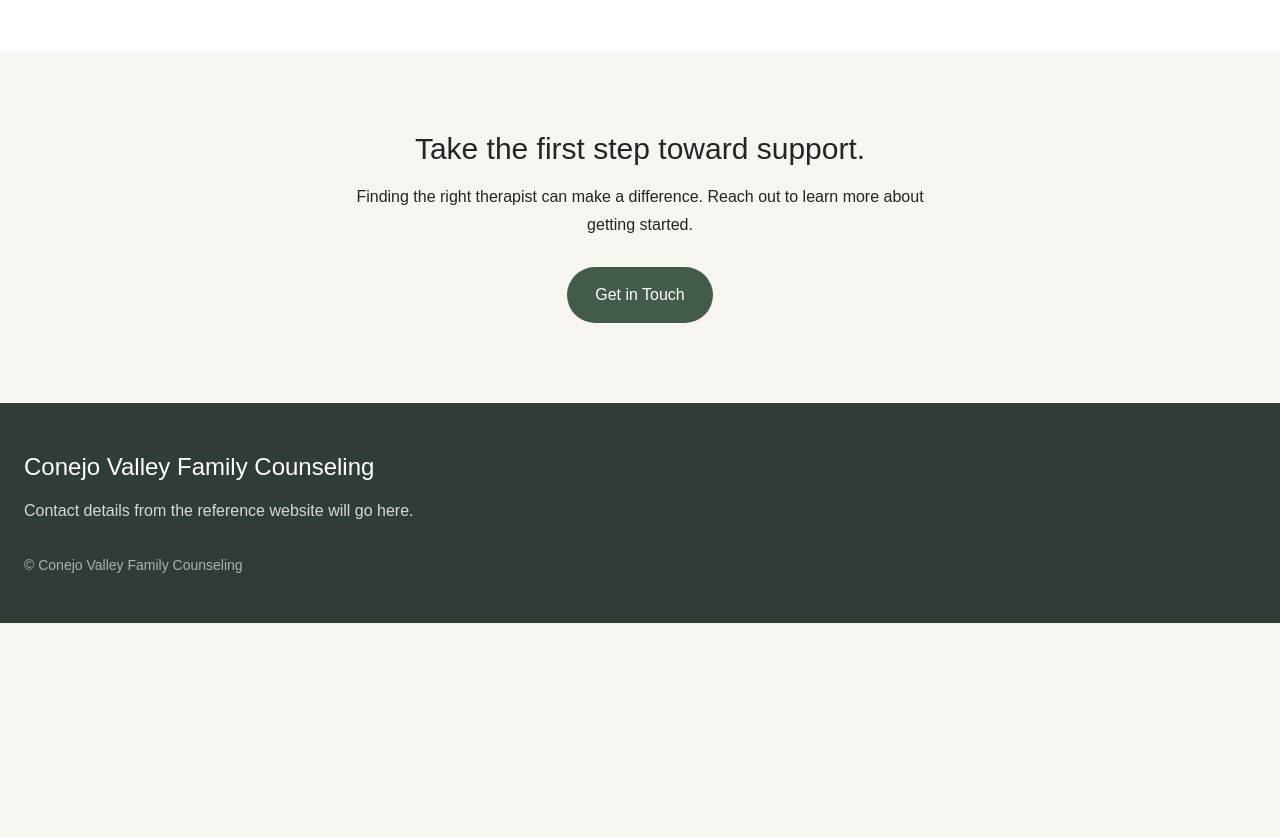
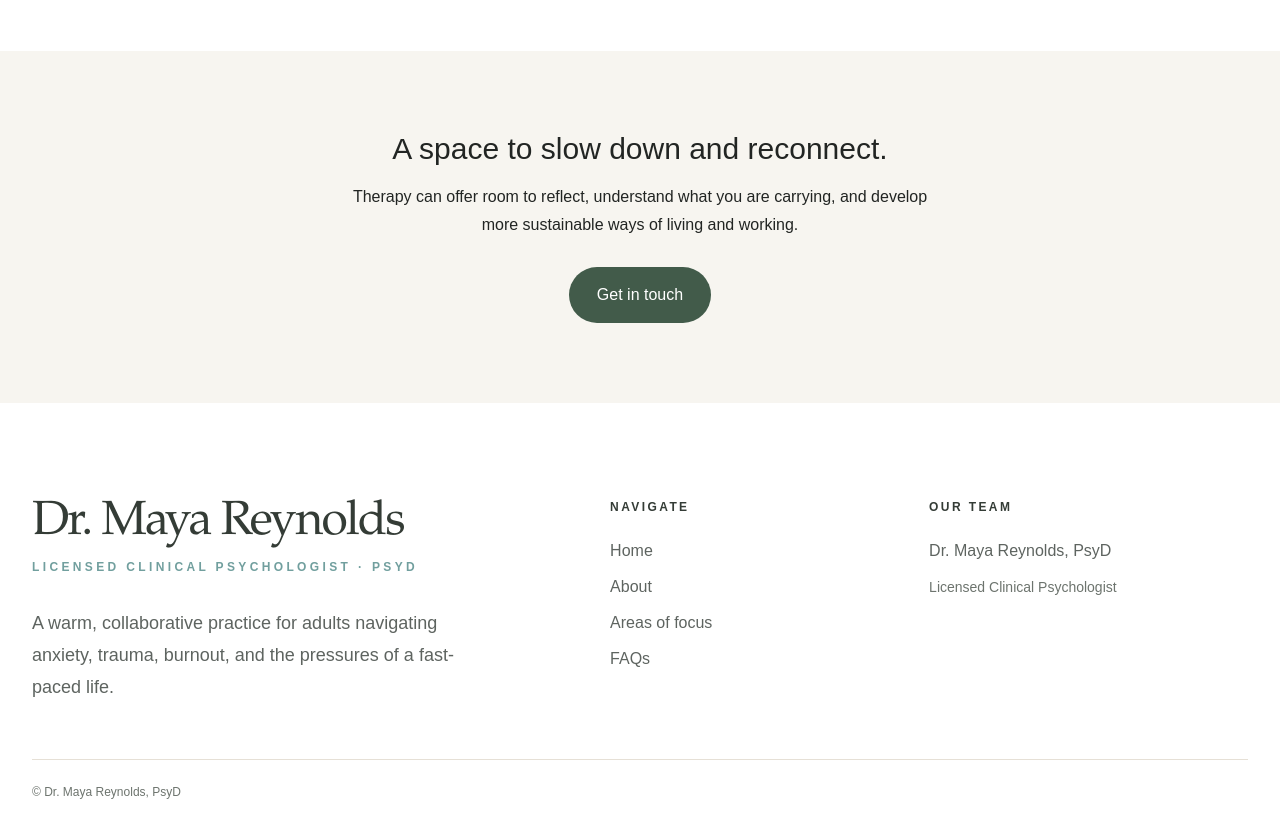
Before and after one commit to ri20045/grow-my-therapy, a Next.js app: page / in a window 1280 px wide. Shown: the part 4460-5297 px from the top of the page. Before the commit the page ends 5083 px from the top, so only its background shows below. Built offline with nearby package versions, Linux system fonts and the light colour scheme.

Commit message:
Add footer and contact

```diff
--- a/app/page.tsx
+++ b/app/page.tsx
@@ -1,4 +1,5 @@
 import Header from "@/components/layout/Header";
+import Footer from "@/components/layout/Footer";
 import AudienceGrid from "@/components/sections/AudienceGrid";
 import ExpertiseTags from "@/components/sections/ExpertiseTags";
 import FaqSection from "@/components/sections/FaqSection";
@@ -20,40 +21,23 @@ export default function Home() {
         <OurOffice />
         <FaqSection />
 
-      {/* Appointment CTA */}
       <section className="px-6 py-20 text-center">
         <h2 className="text-3xl font-medium">
-          Take the first step toward support.
+          A space to slow down and reconnect.
         </h2>
         <p className="mx-auto mt-4 max-w-xl leading-7">
-          Finding the right therapist can make a difference.
-          Reach out to learn more about getting started.
+          Therapy can offer room to reflect, understand what you are carrying, and develop more sustainable ways of living and working.
         </p>
         <a
-          href="#contact"
           className="mt-7 inline-block rounded-full
             bg-[#425b4a] px-7 py-4 text-white"
+          href="#contact"
         >
-          Get in Touch
+          Get in touch
         </a>
       </section>
 
-      {/* Contact */}
-      <footer id="contact" className="bg-[#303d34]
-        px-6 py-12 text-white">
-        <div className="mx-auto max-w-7xl">
-          <h2 className="text-2xl font-medium">
-            Conejo Valley Family Counseling
-          </h2>
-          <p className="mt-4 text-white/80">
-            Contact details from the reference website
-            will go here.
-          </p>
-          <p className="mt-8 text-sm text-white/60">
-            © Conejo Valley Family Counseling
-          </p>
-        </div>
-      </footer>
+      <Footer />
       </main>
     </>
   );
--- /dev/null
+++ b/components/layout/Footer.tsx
@@ -0,0 +1,50 @@
+const navigation = [
+  { href: "#top", label: "Home" },
+  { href: "#about", label: "About" },
+  { href: "#services", label: "Areas of focus" },
+  { href: "#faqs", label: "FAQs" },
+];
+
+export default function Footer() {
+  return (
+    <footer className="bg-white px-6 py-16 text-[#343c36] sm:py-20 lg:px-8 lg:py-24">
+      <div className="mx-auto grid max-w-7xl gap-12 md:grid-cols-[1.35fr_0.7fr_0.8fr] md:gap-10">
+        <div className="max-w-md">
+          <p className="font-serif text-4xl font-normal leading-none tracking-[-0.04em] sm:text-5xl">
+            Dr. Maya Reynolds
+          </p>
+          <p className="mt-3 text-xs font-semibold uppercase tracking-[0.28em] text-[#719f9e]">
+            Licensed Clinical Psychologist · PsyD
+          </p>
+          <p className="mt-8 text-base leading-8 text-[#5e6460] sm:text-lg">
+            A warm, collaborative practice for adults navigating anxiety, trauma, burnout, and the pressures of a fast-paced life.
+          </p>
+        </div>
+
+        <nav aria-label="Footer navigation">
+          <h2 className="text-xs font-semibold uppercase tracking-[0.2em] text-[#343c36]">Navigate</h2>
+          <ul className="mt-6 space-y-3 text-base text-[#5e6460]" role="list">
+            {navigation.map((item) => (
+              <li key={item.href}>
+                <a className="transition-colors hover:text-[#425b4a] focus-visible:outline-offset-4" href={item.href}>
+                  {item.label}
+                </a>
+              </li>
+            ))}
+          </ul>
+        </nav>
+
+        <div>
+          <h2 className="text-xs font-semibold uppercase tracking-[0.2em] text-[#343c36]">Our team</h2>
+          <p className="mt-6 text-base text-[#5e6460]">Dr. Maya Reynolds, PsyD</p>
+          <p className="mt-3 max-w-52 text-sm leading-6 text-[#6d746e]">
+            Licensed Clinical Psychologist
+          </p>
+        </div>
+      </div>
+      <div className="mx-auto mt-14 max-w-7xl border-t border-[#e6e0d6] pt-6 text-xs text-[#6d746e]">
+        © Dr. Maya Reynolds, PsyD
+      </div>
+    </footer>
+  );
+}
```
